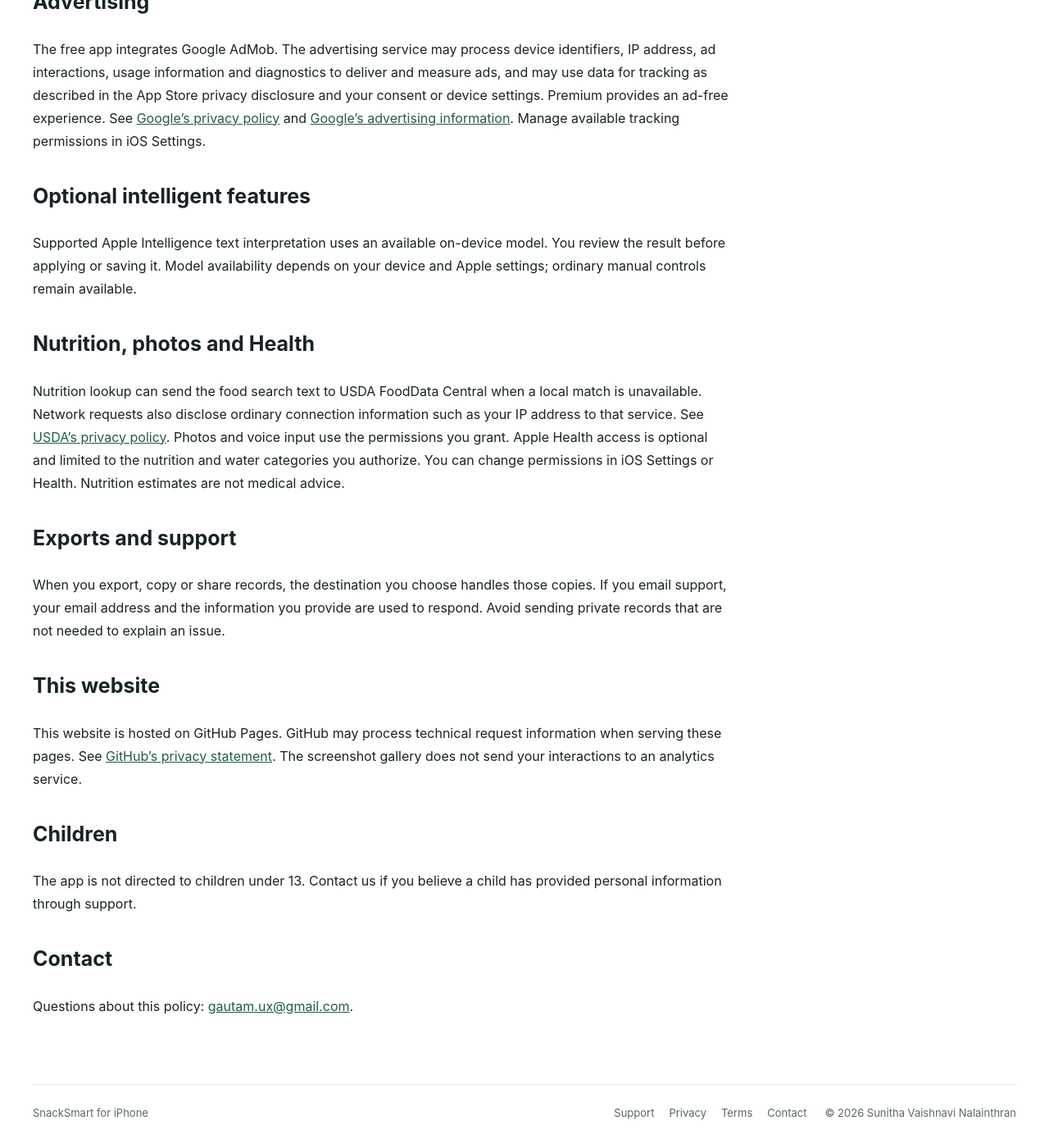
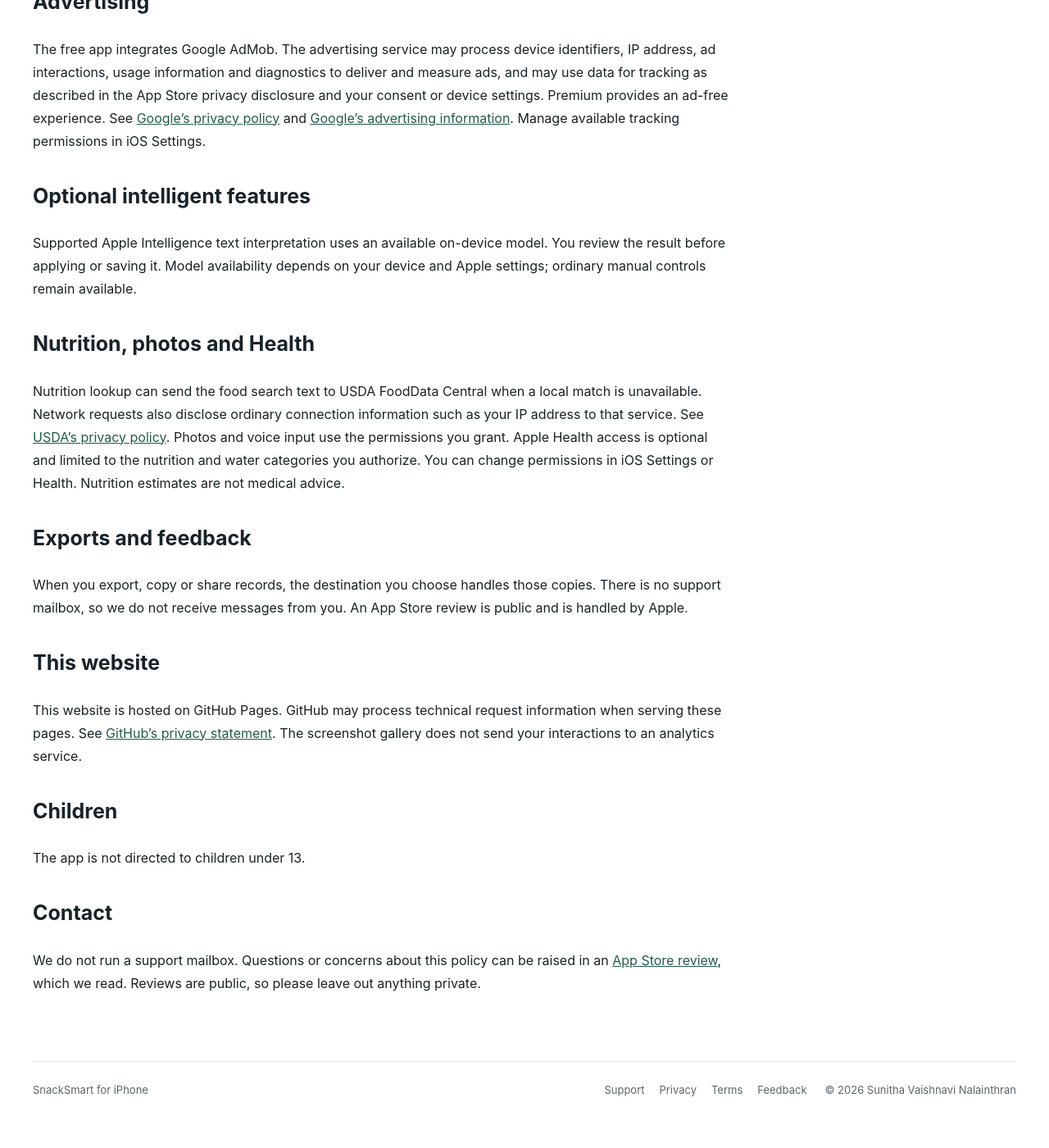
Before and after one commit to gautam-u/snacksmart-website, a Jekyll site: the page privacy-policy/index.html, which Jekyll copies as it is, in a window 1280 px wide and 1400 px high, scrolled down 664 px. Shown: the whole window at 82% size. Built offline with Jekyll 4.4.1, drawn with Linux system fonts in a browser that asks for light colours; after the commit the page ends 2036 px from its top, so only the background shows below that.

Commit message:
Replace the contact email with the App Store review link
There is no support mailbox. Privacy, support, terms and the footer now send
questions to the App Store review page, and purchases to Apple's Report a Problem.

Co-Authored-By: Claude Fable 5.2 <noreply@anthropic.com>

```diff
--- a/_config.yml
+++ b/_config.yml
@@ -16,7 +16,6 @@ playstore_link:
 your_name: SnackSmart Team
 your_link: https://github.com/gautam-u
 your_city:
-email_address: "gautam.ux@gmail.com"
 facebook_username:
 instagram_username:
 twitter_username:
--- a/_layouts/default.html
+++ b/_layouts/default.html
@@ -32,7 +32,7 @@
 <a href="/snacksmart-website/support/">Support</a>
 <a href="/snacksmart-website/privacy-policy/">Privacy</a>
 <a href="/snacksmart-website/terms/">Terms</a>
-<a href="mailto:gautam.ux@gmail.com">Contact</a>
+<a href="https://apps.apple.com/app/id6755132658?action=write-review">Feedback</a>
 </nav>
 <span>© 2026 Sunitha Vaishnavi Nalainthran</span>
 </footer>
--- a/index.html
+++ b/index.html
@@ -111,7 +111,7 @@ Your choices.</h2>
 <a href="/snacksmart-website/support/">Support</a>
 <a href="/snacksmart-website/privacy-policy/">Privacy</a>
 <a href="/snacksmart-website/terms/">Terms</a>
-<a href="mailto:gautam.ux@gmail.com">Contact</a>
+<a href="https://apps.apple.com/app/id6755132658?action=write-review">Feedback</a>
 </nav>
 <span>© 2026 Sunitha Vaishnavi Nalainthran</span>
 </footer>
--- a/privacy-policy/index.html
+++ b/privacy-policy/index.html
@@ -38,14 +38,14 @@
 <p>Supported Apple Intelligence text interpretation uses an available on-device model. You review the result before applying or saving it. Model availability depends on your device and Apple settings; ordinary manual controls remain available.</p>
 <h2>Nutrition, photos and Health</h2>
 <p>Nutrition lookup can send the food search text to USDA FoodData Central when a local match is unavailable. Network requests also disclose ordinary connection information such as your IP address to that service. See <a href="https://www.usda.gov/privacy-policy">USDA’s privacy policy</a>. Photos and voice input use the permissions you grant. Apple Health access is optional and limited to the nutrition and water categories you authorize. You can change permissions in iOS Settings or Health. Nutrition estimates are not medical advice.</p>
-<h2>Exports and support</h2>
-<p>When you export, copy or share records, the destination you choose handles those copies. If you email support, your email address and the information you provide are used to respond. Avoid sending private records that are not needed to explain an issue.</p>
+<h2>Exports and feedback</h2>
+<p>When you export, copy or share records, the destination you choose handles those copies. There is no support mailbox, so we do not receive messages from you. An App Store review is public and is handled by Apple.</p>
 <h2>This website</h2>
 <p>This website is hosted on GitHub Pages. GitHub may process technical request information when serving these pages. See <a href="https://docs.github.com/en/site-policy/privacy-policies/github-general-privacy-statement">GitHub’s privacy statement</a>. The screenshot gallery does not send your interactions to an analytics service.</p>
 <h2>Children</h2>
-<p>The app is not directed to children under 13. Contact us if you believe a child has provided personal information through support.</p>
+<p>The app is not directed to children under 13.</p>
 <h2>Contact</h2>
-<p>Questions about this policy: <a href="mailto:gautam.ux@gmail.com">gautam.ux@gmail.com</a>.</p>
+<p>We do not run a support mailbox. Questions or concerns about this policy can be raised in an <a href="https://apps.apple.com/app/id6755132658?action=write-review">App Store review</a>, which we read. Reviews are public, so please leave out anything private.</p>
 </main>
 <footer>
 <span>SnackSmart for iPhone</span>
@@ -53,7 +53,7 @@
 <a href="/snacksmart-website/support/">Support</a>
 <a href="/snacksmart-website/privacy-policy/">Privacy</a>
 <a href="/snacksmart-website/terms/">Terms</a>
-<a href="mailto:gautam.ux@gmail.com">Contact</a>
+<a href="https://apps.apple.com/app/id6755132658?action=write-review">Feedback</a>
 </nav>
 <span>© 2026 Sunitha Vaishnavi Nalainthran</span>
 </footer>
--- a/support/index.html
+++ b/support/index.html
@@ -27,7 +27,7 @@
 </header>
 <main id="main" class="page">
 <h1>How can we help?</h1>
-<p>Contact <a href="mailto:gautam.ux@gmail.com">gautam.ux@gmail.com</a> with the app version, device model, iOS version and a short description of what happened. Please leave out private records, payment details and anything you do not want to share.</p>
+<p>We do not run a support mailbox. To report a problem or suggest a change, <a href="https://apps.apple.com/app/id6755132658?action=write-review">write an App Store review</a> and include the app version, device model, iOS version and a short description of what happened. Reviews are public, so please leave out private records, payment details and anything you do not want to share. For purchases and refunds, use Apple’s <a href="https://reportaproblem.apple.com">Report a Problem</a>.</p>
 <h2>Common questions</h2>
 <details>
 <summary>Are nutrition values exact?</summary>
@@ -53,7 +53,7 @@
 <a href="/snacksmart-website/support/">Support</a>
 <a href="/snacksmart-website/privacy-policy/">Privacy</a>
 <a href="/snacksmart-website/terms/">Terms</a>
-<a href="mailto:gautam.ux@gmail.com">Contact</a>
+<a href="https://apps.apple.com/app/id6755132658?action=write-review">Feedback</a>
 </nav>
 <span>© 2026 Sunitha Vaishnavi Nalainthran</span>
 </footer>
```
Also changed, not shown: terms.md (+2 -2 lines).
